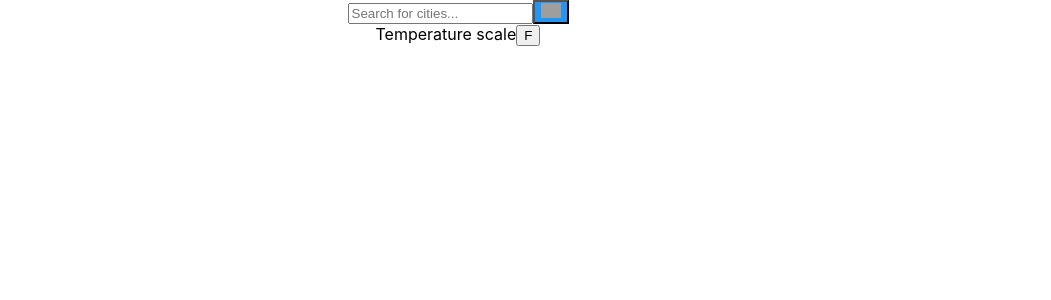
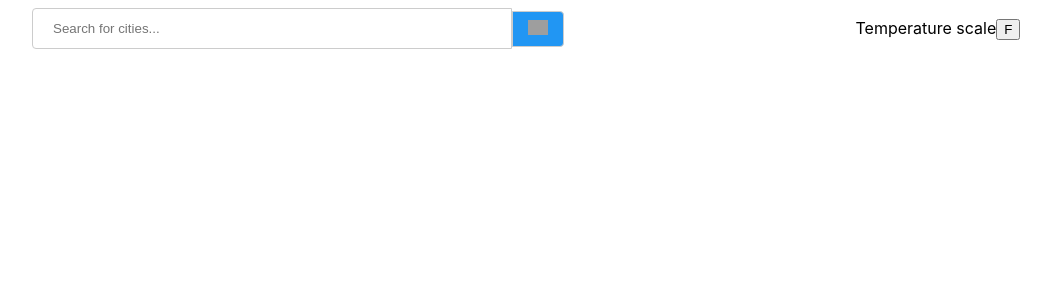
Before and after one commit to Akshaya-vc/weather-app-frontend, a React (Create React App) app: page / in a window 1280 px wide. Shown: the top 300 px of the page, without its empty margins (182-1233 px from the left). Built offline with nearby package versions, Linux system fonts and the light colour scheme; no server answers; grey boxes are pictures that could not be loaded; the HTML template or start-up script is replaced by a standard one.

Commit message:
fix: add column layout to UI

```diff
--- a/src/App.css
+++ b/src/App.css
@@ -1,38 +1,4 @@
 .App {
   text-align: center;
+  font-family: 'Poppins' sans-serif;
 }
-
-.App-logo {
-  height: 40vmin;
-  pointer-events: none;
-}
-
-@media (prefers-reduced-motion: no-preference) {
-  .App-logo {
-    animation: App-logo-spin infinite 20s linear;
-  }
-}
-
-.App-header {
-  background-color: #282c34;
-  min-height: 100vh;
-  display: flex;
-  flex-direction: column;
-  align-items: center;
-  justify-content: center;
-  font-size: calc(10px + 2vmin);
-  color: white;
-}
-
-.App-link {
-  color: #61dafb;
-}
-
-@keyframes App-logo-spin {
-  from {
-    transform: rotate(0deg);
-  }
-  to {
-    transform: rotate(360deg);
-  }
-}
--- a/src/pages/Home/Home.page.css
+++ b/src/pages/Home/Home.page.css
@@ -1,19 +1,57 @@
-.search-input{
+.navbar {
+  display: grid;
+  grid-template-columns: 3fr 1fr;
+  /* display: flex; */
+  justify-content: center;
+  align-items: center;
+}
 
+.search {
+  display: flex;
+  justify-content: center;
+  align-items: center;
 }
+
+.search-input {
+  width: 50%;
+  padding: 12px 20px;
+  margin: 8px 0;
+  display: inline-block;
+  border: 1px solid #ccc;
+  border-radius: 4px 0 0 4px;
+  box-sizing: border-box;
+}
+
 .search-btn {
   background-color: #2196f3;
+  border: 1px solid #ccc;
+  padding: 8px 15px;
+  border-radius: 0 4px 4px 0;
 }
 .search-btn-icon {
   width: 20px;
 }
 
-.forecast-container{
+.content-columns {
+  margin: 0 5%;
+  display: grid;
+  grid-template-columns: 1fr 3fr;
+  /* display: flex; */
+  justify-content: space-around;
+  align-items: center;
+}
+
+.main-icon{
+  width: 50%;
+}
+
+.forecast-container {
+  margin: 0 5%;
   display: flex;
   justify-content: center;
   align-items: center;
 }
 
-.forecast-item{
+.forecast-item {
   padding: 2%;
 }
--- a/src/pages/Home/Home.page.jsx
+++ b/src/pages/Home/Home.page.jsx
@@ -52,7 +52,7 @@ const Home = () => {
         {toggleScale.temperature ? (
           <h1>{perDayData.day.avgtemp_f}&#8457;</h1>
         ) : (
-          <h1>{perDayData.day.avgtemp_c}&#8451;</h1>
+          <h2>{perDayData.day.avgtemp_c}&#8451;</h2>
         )}
       </div>
     );
@@ -61,6 +61,7 @@ const Home = () => {
 
   return (
     <div className="home">
+      <div className="navbar">
         {/* Search bar */}
         <div className="search">
           <input
@@ -83,30 +84,42 @@ const Home = () => {
           </button>
         </div>
         {/* Toggle temperature scale */}
+        <div className="scale">
           Temperature scale
           <button onClick={handleTempToggle}>
             {toggleScale.temperature ? "C" : "F"}
           </button>
+        </div>
+      </div>
+
       {Object.keys(data).length !== 0 ? (
         <div className="content">
+          <h1>{data.location.name}</h1>
+          <h3>
+            {data.location.region} {data.location.region ? ", " : " "}
+            {data.location.country}
+          </h3>
+          <div className="content-columns">
+            <div className="overview">
+              {" "}
               <img
                 src={data.current.condition.icon}
+                className="main-icon"
                 alt="weather-icon"
-            className="content-icon"
               />
               {toggleScale.temperature ? (
                 <h1>{data.current.temp_f}&#8457;</h1>
               ) : (
                 <h1>{data.current.temp_c}&#8451;</h1>
               )}
-
-          <h1>{data.location.name}</h1>
-          <h3>
-            {data.location.region}, {data.location.country}
-          </h3>
+            </div>
+            <div className="detailed-view">
               <div className="item">Wind speed: {data.current.wind_kph}</div>
               <div className="item">Humidity: {data.current.humidity}</div>
-          <h1>7 Day forecast</h1>
+            </div>
+          </div>
+
+          <h4>7 Day forecast</h4>
           <div className="forecast-container">
             {data.forecast.forecastday.map((day, i) =>
               forecastComponent(day, i)
```
Lines whose indentation alone changed are shown as unchanged.
